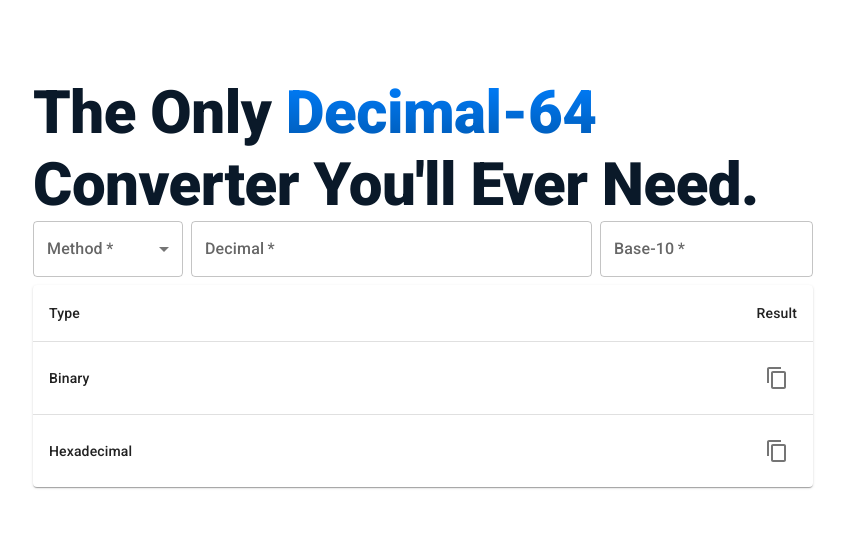
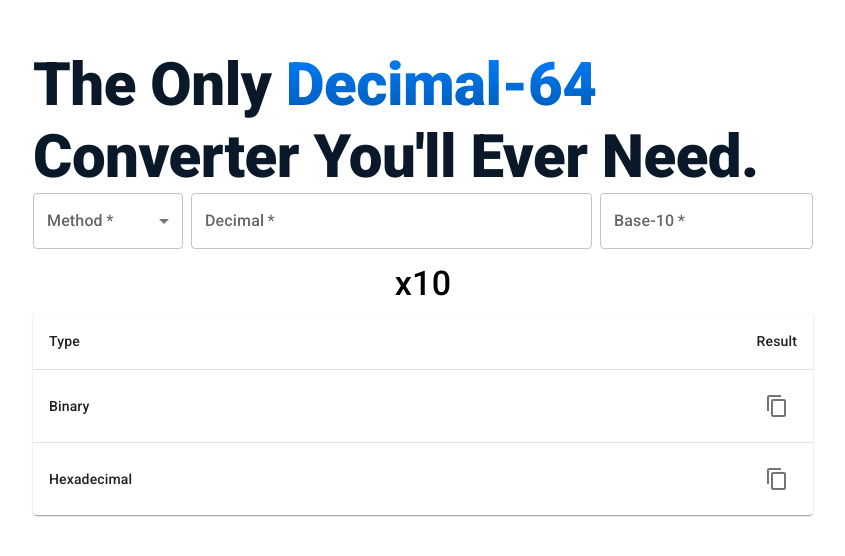
Before and after one commit to Darvvvin/csarch2-mp, a React (Create React App) app in the folder csarch-app/: page / in a window 1280 px wide. Shown: the part 106-662 px from the top of the page, without its empty margins (217-1062 px from the left). Built offline with nearby package versions, Linux system fonts and the light colour scheme.

Commit message:
Update Outputs.jsx

```diff
--- a/csarch-app/src/Outputs.jsx
+++ b/csarch-app/src/Outputs.jsx
@@ -7,7 +7,8 @@ import TableHead from '@mui/material/TableHead';
 import TableRow from '@mui/material/TableRow';
 import Paper from '@mui/material/Paper';
 import ContentCopyIcon from '@mui/icons-material/ContentCopy';
-import { IconButton  } from '@mui/material';
+import { IconButton, Typography  } from '@mui/material';
+import { Box } from '@mui/system';
 
 function createData(type, result) {
     return { type, result };
@@ -22,6 +23,8 @@ export default function Outputs(props) {
     ];
 
     return (
+        <Box>
+        <Typography variant='h4'><center><b>{props.primary}</b>x10<sup><b>{props.base}</b></sup></center></Typography>
         <TableContainer component={Paper} sx={{ mt: 1 }}>
             <Table sx={{ minWidth: 650 }} aria-label="simple table">
                 <TableHead>
@@ -50,5 +53,6 @@ export default function Outputs(props) {
                 </TableBody>
             </Table>
         </TableContainer>
+        </Box>
     );
 }
```
